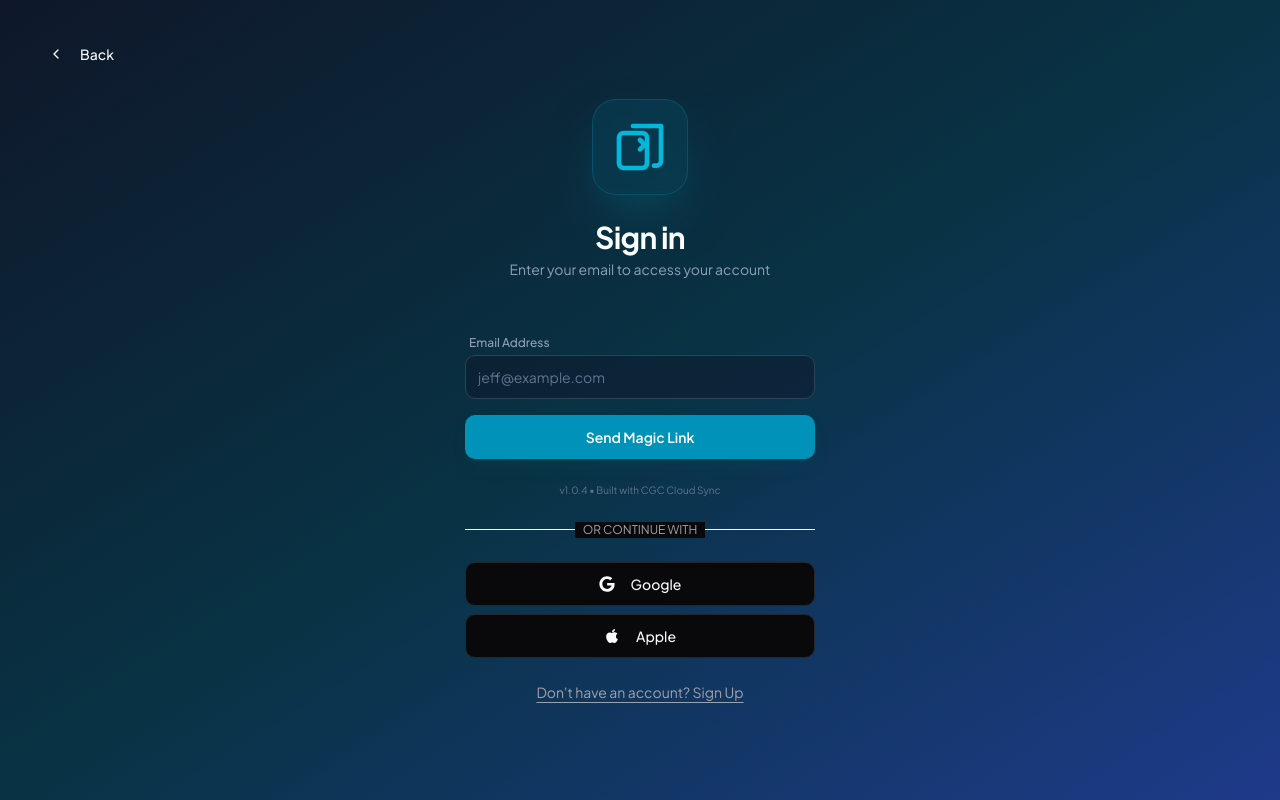
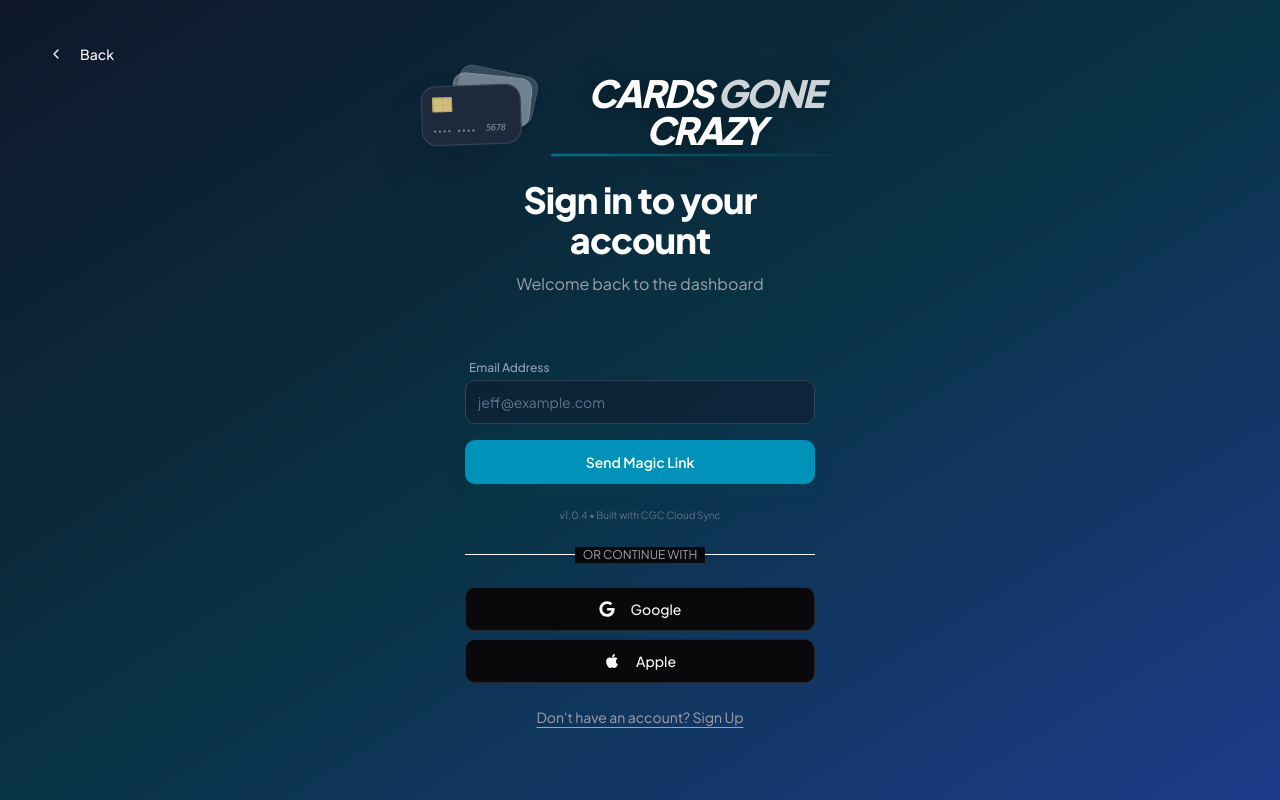
Before and after one commit to jl0810/cards1, a Next.js app: page /login in a window 1280 px wide. Built offline with nearby package versions, Linux system fonts and the light colour scheme.

Commit message:
feat: unified Next.js 16 proxy auth and standardized routes

```diff
--- a/app/(auth)/register/page.tsx
+++ /dev/null
@@ -1,59 +0,0 @@
-import Link from "next/link"
-
-import { cn } from "@/lib/utils"
-import { buttonVariants } from "@/components/ui/button"
-import { Icons } from "@/components/icons"
-import { UserAuthForm } from "@/components/auth/user-auth-form"
-
-export const metadata = {
-  title: "Create an account",
-  description: "Create an account to get started.",
-}
-
-export default function RegisterPage() {
-  return (
-    <div className="container grid h-screen w-screen flex-col items-center justify-center lg:max-w-none lg:grid-cols-2 lg:px-0">
-      <Link
-        href="/login"
-        className={cn(
-          buttonVariants({ variant: "ghost" }),
-          "absolute right-4 top-4 md:right-8 md:top-8"
-        )}
-      >
-        Login
-      </Link>
-      <div className="hidden h-full bg-muted lg:block" />
-      <div className="lg:p-8">
-        <div className="mx-auto flex w-full flex-col justify-center space-y-6 sm:w-[350px]">
-          <div className="flex flex-col space-y-2 text-center">
-            <Icons.logo className="mx-auto h-6 w-6" />
-            <h1 className="text-2xl font-semibold tracking-tight">
-              Create an account
-            </h1>
-            <p className="text-sm text-muted-foreground">
-              Choose a provider to create your account
-            </p>
-          </div>
-          <UserAuthForm />
-          <p className="px-8 text-center text-sm text-muted-foreground">
-            By clicking continue, you agree to our{" "}
-            <Link
-              href="/terms"
-              className="hover:text-brand underline underline-offset-4"
-            >
-              Terms of Service
-            </Link>{" "}
-            and{" "}
-            <Link
-              href="/privacy"
-              className="hover:text-brand underline underline-offset-4"
-            >
-              Privacy Policy
-            </Link>
-            .
-          </p>
-        </div>
-      </div>
-    </div>
-  )
-}
--- a/app/page.tsx
+++ b/app/page.tsx
@@ -106,9 +106,9 @@ export default function Home() {
                   whileTap={{ scale: 0.95 }}
                 >
                   <ShimmerButton className="shadow-2xl">
-                    <a href="/sign-up" className="text-lg font-semibold">
+                    <Link href="/signup" className="text-lg font-semibold">
                       Start Tracking
-                    </a>
+                    </Link>
                   </ShimmerButton>
                 </motion.div>
                 <motion.div
@@ -121,7 +121,7 @@ export default function Home() {
                     size="lg"
                     className="text-lg h-14 px-10 rounded-full border-white/10 bg-white/5 text-white hover:bg-white/10 backdrop-blur-sm"
                   >
-                    <a href="/dashboard">View Demo</a>
+                    <Link href="/dashboard">View Demo</Link>
                   </Button>
                 </motion.div>
               </div>
@@ -247,7 +247,7 @@ export default function Home() {
                     size="lg"
                     className="text-lg h-14 px-10 rounded-full bg-white text-black hover:bg-gray-200"
                   >
-                    <a href="/sign-up">Get Started Now</a>
+                    <Link href="/signup">Get Started Now</Link>
                   </Button>
                 </motion.div>
               </div>
--- a/components/auth/user-auth-form.tsx
+++ b/components/auth/user-auth-form.tsx
@@ -6,6 +6,7 @@ import { signIn } from "next-auth/react"
 import { cn } from "@/lib/utils"
 import { buttonVariants } from "@/components/ui/button"
 import { Icons } from "@/components/icons"
+import { CSSLogo } from "@/components/shared/css-logo"
 
 interface UserAuthFormProps extends React.HTMLAttributes<HTMLDivElement> {
   isSignUp?: boolean
@@ -50,18 +51,18 @@ export function UserAuthForm({ className, isSignUp, ...props }: UserAuthFormProp
 
   return (
     <div className={cn("grid gap-6", className)} {...props}>
-      <div className="flex flex-col space-y-6 text-center mb-8">
-        <div className="mx-auto flex h-24 w-24 items-center justify-center rounded-3xl bg-cyan-500/10 border border-cyan-500/20 shadow-2xl shadow-cyan-500/20 backdrop-blur-sm">
-          <Icons.logo className="h-14 w-14 text-cyan-500" />
+      <div className="flex flex-col space-y-8 text-center mb-10">
+        <div className="mx-auto flex items-center justify-center pt-2">
+          <CSSLogo className="scale-110 sm:scale-125" />
         </div>
-        <div className="space-y-1">
-          <h1 className="text-3xl font-bold tracking-tight text-white">
-            {isSignUp ? "Create your account" : "Sign in"}
+        <div className="space-y-3">
+          <h1 className="text-4xl font-extrabold tracking-tight text-white">
+            {isSignUp ? "Create an account" : "Sign in to your account"}
           </h1>
-          <p className="text-sm text-slate-400">
+          <p className="text-muted-foreground">
             {isSignUp
-              ? "Step 1: Enter your details to get started"
-              : "Enter your email to access your account"}
+              ? "Join the craziness today"
+              : "Welcome back to the dashboard"}
           </p>
         </div>
       </div>
--- a/components/icons.tsx
+++ b/components/icons.tsx
@@ -31,18 +31,34 @@ export type Icon = LucideIcon
 export const Icons = {
   logo: ({ ...props }: LucideProps) => (
     <svg
-      xmlns="http://www.w3.org/2000/svg"
       viewBox="0 0 24 24"
       fill="none"
-      stroke="currentColor"
-      strokeWidth="2"
-      strokeLinecap="round"
-      strokeLinejoin="round"
+      xmlns="http://www.w3.org/2000/svg"
       {...props}
     >
-      <rect x="3" y="6" width="12" height="15" rx="2" />
-      <path d="M9 3h12v15a2 2 0 0 1-2 2h-1" />
-      <path d="M12 9l2 2-2 2" />
+      {/* Back Cards (Stacked) */}
+      <rect x="7" y="2" width="14" height="18" rx="3" fill="#E2E8F0" className="opacity-40" />
+      <rect x="5" y="4" width="14" height="18" rx="3" fill="#94A3B8" className="opacity-60" />
+
+      {/* Primary Front Card */}
+      <rect x="3" y="6" width="14" height="18" rx="3" fill="currentColor" stroke="white" strokeWidth="0.5" />
+
+      {/* Card Chip */}
+      <rect x="5" y="9" width="3" height="2.5" rx="0.5" fill="white" className="opacity-80" />
+
+      {/* Card Details (Dots) */}
+      <circle cx="5.5" cy="14" r="0.4" fill="white" className="opacity-60" />
+      <circle cx="7" cy="14" r="0.4" fill="white" className="opacity-60" />
+      <circle cx="8.5" cy="14" r="0.4" fill="white" className="opacity-60" />
+      <circle cx="10" cy="14" r="0.4" fill="white" className="opacity-60" />
+
+      <circle cx="5.5" cy="16" r="0.4" fill="white" className="opacity-60" />
+      <circle cx="7" cy="16" r="0.4" fill="white" className="opacity-60" />
+      <circle cx="8.5" cy="16" r="0.4" fill="white" className="opacity-60" />
+      <circle cx="10" cy="16" r="0.4" fill="white" className="opacity-60" />
+
+      {/* Card Number 5678 tail */}
+      <path d="M11 20h3" stroke="white" strokeWidth="0.5" strokeLinecap="round" className="opacity-40" />
     </svg>
   ),
   close: X,
--- a/components/marketing/marketing-header.tsx
+++ b/components/marketing/marketing-header.tsx
@@ -90,7 +90,7 @@ export function MarketingHeader() {
                     className="bg-white text-black hover:bg-gray-200"
                     asChild
                   >
-                    <Link href="/register">Sign Up</Link>
+                    <Link href="/signup">Sign Up</Link>
                   </Button>
                 </>
               ) : (
--- /dev/null
+++ b/components/shared/css-logo.tsx
@@ -0,0 +1,52 @@
+import { cn } from "@/lib/utils";
+
+interface LogoProps {
+    className?: string;
+    showText?: boolean;
+}
+
+export function CSSLogo({ className, showText = true }: LogoProps) {
+    return (
+        <div className={cn("flex flex-col sm:flex-row items-center gap-6", className)}>
+            <div className="relative h-12 w-20 flex-shrink-0">
+                {/* Background Card 3 (Bottom) */}
+                <div className="absolute top-0 right-0 w-16 h-10 bg-slate-200/20 rounded-md transform rotate-12 translate-x-3 -translate-y-3 border border-white/5 shadow-sm" />
+
+                {/* Background Card 2 (Middle) */}
+                <div className="absolute top-0 right-0 w-16 h-10 bg-slate-300/40 rounded-md transform rotate-6 translate-x-2 -translate-y-2 border border-white/10 shadow-md" />
+
+                {/* Primary Card (Top) - Dark with chip */}
+                <div className="absolute inset-0 w-20 h-12 bg-[#1E293B] rounded-lg border border-slate-700 shadow-2xl flex flex-col justify-between p-2 transform -rotate-2 overflow-hidden group">
+                    {/* Card Shine Effect */}
+                    <div className="absolute inset-0 bg-gradient-to-tr from-transparent via-white/5 to-transparent -translate-x-full group-hover:translate-x-full transition-transform duration-1000" />
+
+                    {/* Card Chip (Gold-ish) */}
+                    <div className="w-4 h-3 bg-[#FDE68A]/80 rounded-[1px] relative shadow-inner">
+                        <div className="absolute inset-0 border-[0.2px] border-black/10" />
+                        <div className="absolute top-1/2 left-0 w-full h-[0.1px] bg-black/5" />
+                        <div className="absolute top-0 left-1/2 w-[0.1px] h-full bg-black/5" />
+                    </div>
+
+                    {/* Card Number Dots */}
+                    <div className="flex justify-between items-end leading-none">
+                        <div className="flex gap-1">
+                            <span className="text-[6px] text-white/40 tracking-widest">••••</span>
+                            <span className="text-[6px] text-white/40 tracking-widest">••••</span>
+                        </div>
+                        <span className="text-[7px] font-mono text-white/50 tracking-tighter italic mr-1">5678</span>
+                    </div>
+                </div>
+            </div>
+
+            {/* Brand Text */}
+            {showText && (
+                <div className="flex flex-col items-center sm:items-start select-none">
+                    <h2 className="text-3xl font-black text-white tracking-tighter uppercase italic drop-shadow-[0_2px_10px_rgba(0,0,0,0.5)] leading-none">
+                        Cards <span className="text-white/80">Gone</span> Crazy
+                    </h2>
+                    <div className="h-0.5 w-full bg-gradient-to-r from-cyan-500 to-transparent mt-1 opacity-50" />
+                </div>
+            )}
+        </div>
+    );
+}
--- a/lib/auth.ts
+++ b/lib/auth.ts
@@ -39,6 +39,7 @@ export const authConfig: NextAuthConfig = {
                     console.log("------------------------------\n");
                 }
 
+                try {
                     const response = await fetch("https://mail.raydoug.com/api/v1/emails", {
                         method: "POST",
                         headers: {
@@ -64,8 +65,17 @@ export const authConfig: NextAuthConfig = {
                         }),
                     });
 
+                    const result = await response.json();
+
                     if (!response.ok) {
+                        console.error("❌ useSend API Error:", result);
                         throw new Error(`Failed to send email: ${response.statusText}`);
+                    }
+
+                    console.log("✅ useSend API Success:", result);
+                } catch (error) {
+                    console.error("❌ sendVerificationRequest Error:", error);
+                    throw error;
                 }
             },
         }),
--- /dev/null
+++ b/scripts/test-db-connection.ts
@@ -0,0 +1,19 @@
+import postgres from 'postgres'
+import dotenv from 'dotenv'
+
+dotenv.config({ path: '.env.local' })
+
+const sql = postgres(process.env.DATABASE_URL!)
+
+async function test() {
+    try {
+        const result = await sql`SELECT 1 as connected`
+        console.log('✅ Connection successful:', result)
+        process.exit(0)
+    } catch (err) {
+        console.error('❌ Connection failed:', err)
+        process.exit(1)
+    }
+}
+
+test()
```
Also changed, not shown: proxy.ts (+32 -14 lines), 1 other file (tests, documents, lock files or other folders). Lines whose indentation alone changed are shown as unchanged.
